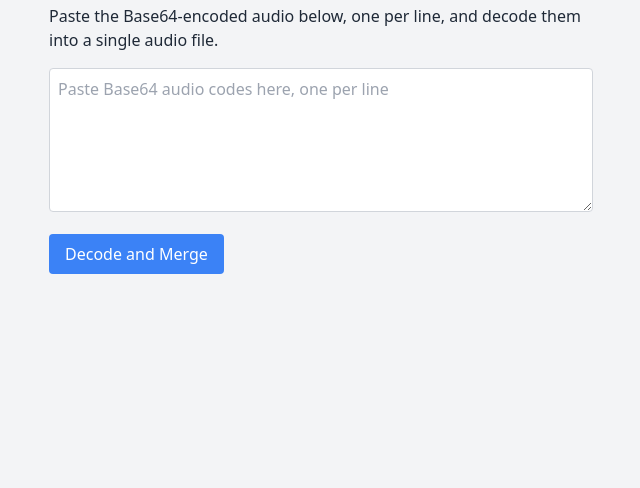
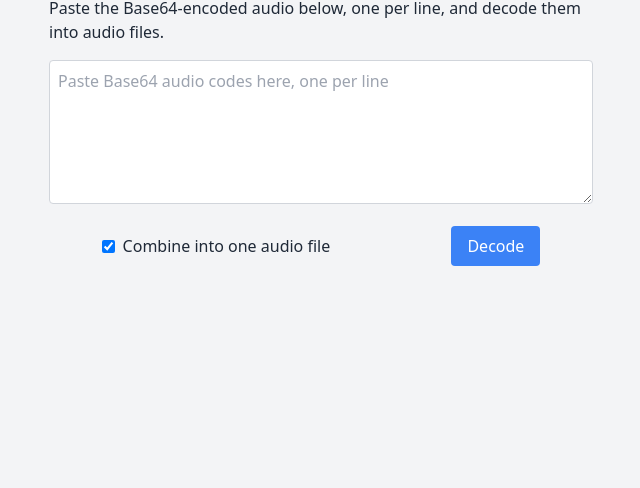
Before and after one commit to bernardo-campos/base64-to-audio, a plain HTML site: page index.html in a window 1280 px wide. Shown: the part 312-800 px from the top of the page, without its empty margins (319-959 px from the left). Drawn offline with nearby package versions, Linux system fonts and the light colour scheme.

Commit message:
feat: option merged o multi file
allows user to choose between single and multi-file

```diff
--- a/index.html
+++ b/index.html
@@ -20,24 +20,35 @@
     <p class="mb-4">{{ t('description') }}</p>
 
     <textarea v-model="base64Input" :placeholder="t('textareaPlaceholder')" class="w-full h-36 p-2 border border-gray-300 rounded mb-4"></textarea>
-    <button @click="decodeAndMerge" class="px-4 py-2 bg-blue-500 text-white rounded hover:bg-blue-600">{{ t('decodeButton') }}</button>
+    <div class="flex items-center justify-around space-x-4">
+      <label class="flex items-center space-x-2">
+        <input type="checkbox" v-model="combineAudio" class="form-checkbox">
+        <span>{{ t('combineCheckbox') }}</span>
+      </label>
+      <button @click="decodeAndMerge" class="px-4 py-2 bg-blue-500 text-white rounded hover:bg-blue-600">{{ t('decodeButton') }}</button>
+    </div>
 
-    <audio v-if="audioSrc" :src="audioSrc" controls class="mt-4"></audio>
+    <audio v-if="combineAudio && audioSrc" :src="audioSrc" controls class="mt-4"></audio>
+    <div v-else class="space-y-2 mt-4">
+      <audio v-for="(src, index) in individualAudioSrc" :key="index" :src="src" controls></audio>
+    </div>
   </div>
 
   <script>
     const translations = {
       en: {
         title: "Base64 Audio Decoder",
-        description: "Paste the Base64-encoded audio below, one per line, and decode them into a single audio file.",
+        description: "Paste the Base64-encoded audio below, one per line, and decode them into audio files.",
         textareaPlaceholder: "Paste Base64 audio codes here, one per line",
-        decodeButton: "Decode and Merge",
+        decodeButton: "Decode",
+        combineCheckbox: "Combine into one audio file",
       },
       es: {
         title: "Decodificador de Audio Base64",
-        description: "Pega el audio codificado en Base64 a continuación, una por línea, y decodifícalos en un único archivo de audio.",
+        description: "Pega el audio codificado en Base64 a continuación, una por línea, y decodifícalos en archivos de audio.",
         textareaPlaceholder: "Pega los códigos de audio Base64 aquí, uno por línea",
-        decodeButton: "Decodificar y Combinar",
+        decodeButton: "Decodificar",
+        combineCheckbox: "Combinar en un solo archivo de audio",
       }
     };
 
@@ -46,6 +57,8 @@
         return {
           base64Input: '',
           audioSrc: null,
+          individualAudioSrc: [],
+          combineAudio: true,
           selectedLanguage: 'en',
           texts: translations['en']
         };
@@ -65,6 +78,7 @@
           }
 
           const audioChunks = [];
+          this.individualAudioSrc = [];
 
           base64Lines.forEach(base64String => {
             try {
@@ -77,19 +91,22 @@
                 bytes[i] = binaryString.charCodeAt(i);
               }
 
-              audioChunks.push(bytes);
+              if (!this.combineAudio) {
+                const blob = new Blob([bytes], { type: "audio/mpeg" });
+                this.individualAudioSrc.push(URL.createObjectURL(blob));
+              } else {
+                audioChunks.push(bytes);
+              }
             } catch (error) {
               console.error("Error decoding Base64:", error);
             }
           });
 
-          if (audioChunks.length > 0) {
+          if (this.combineAudio && audioChunks.length > 0) {
             // Merge all audio chunks into a single Blob
             const mergedBlob = new Blob(audioChunks, { type: "audio/mpeg" });
-
-            // Create a URL for the merged Blob and set it as the audio source
             this.audioSrc = URL.createObjectURL(mergedBlob);
-          } else {
+          } else if (this.combineAudio) {
             alert(this.t("textareaPlaceholder"));
           }
         },
```
